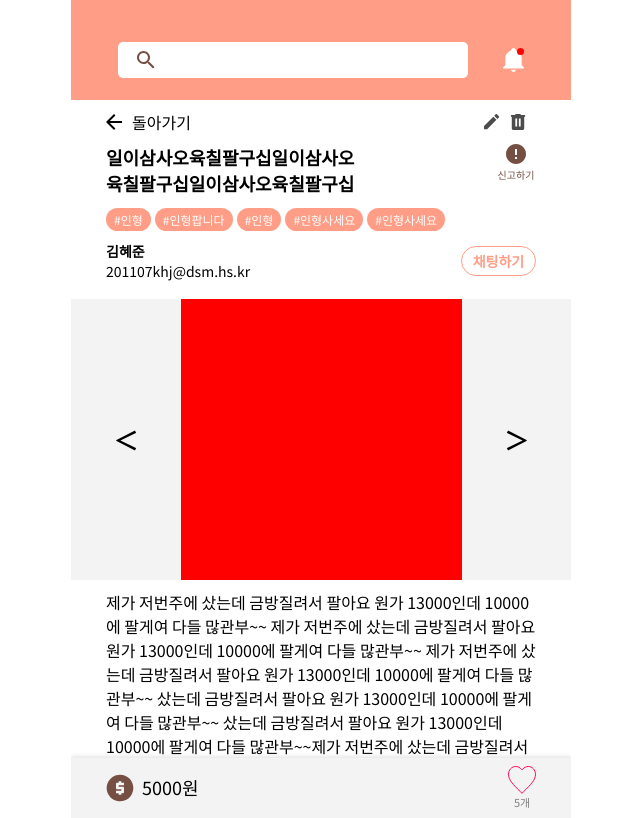
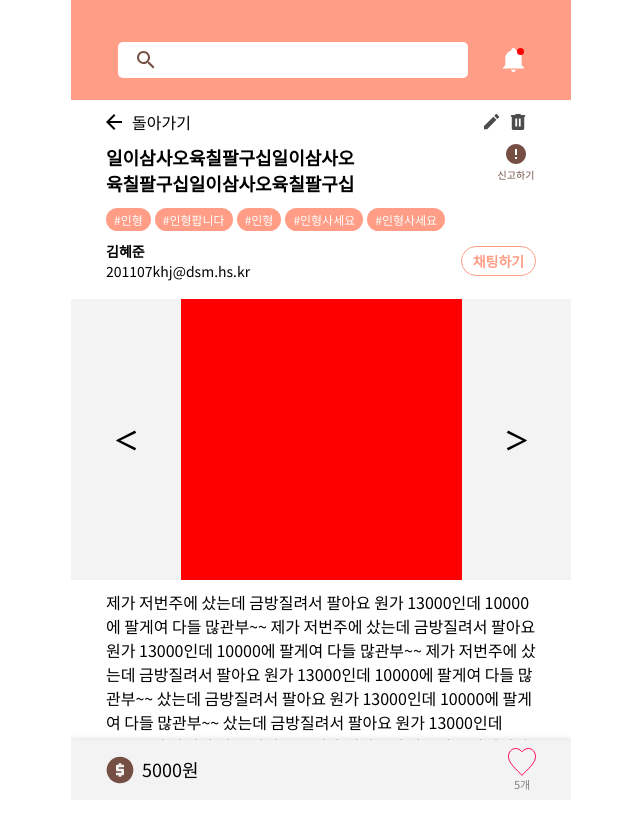
Before and after one commit to TEAM-Tn1/NUGUNA_Client, a React (Create React App) app: page /view/post in a window 1280 px wide. Shown: the whole page, without its empty margins (319-959 px from the left). Built offline with nearby package versions, Linux system fonts and the light colour scheme; the HTML template or start-up script is replaced by a standard one.

Commit message:
[FIX] 기종마다 보이는 높이 부분 변경

```diff
--- a/src/components/detailPost/style/index.ts
+++ b/src/components/detailPost/style/index.ts
@@ -11,7 +11,7 @@ export const DetailPost = styled.div`
 export const ContentBox = styled.div`
   width: 100%;
   max-width: 500px;
-  height: 718px;
+  height: 100%;
   overflow-y: auto;
   position: relative;
 `;
```
